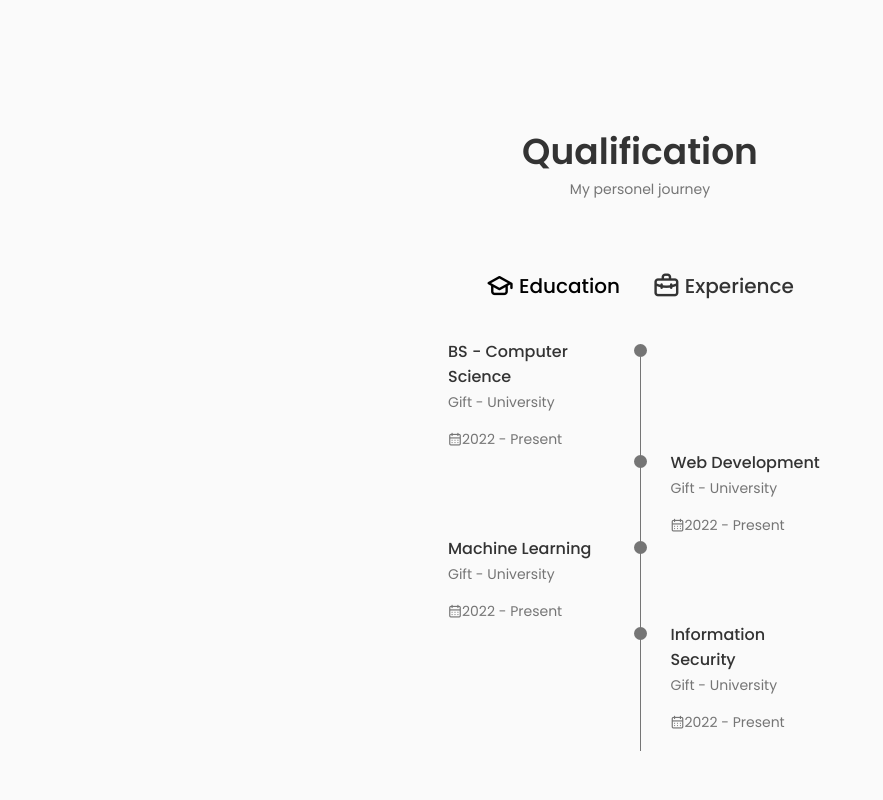
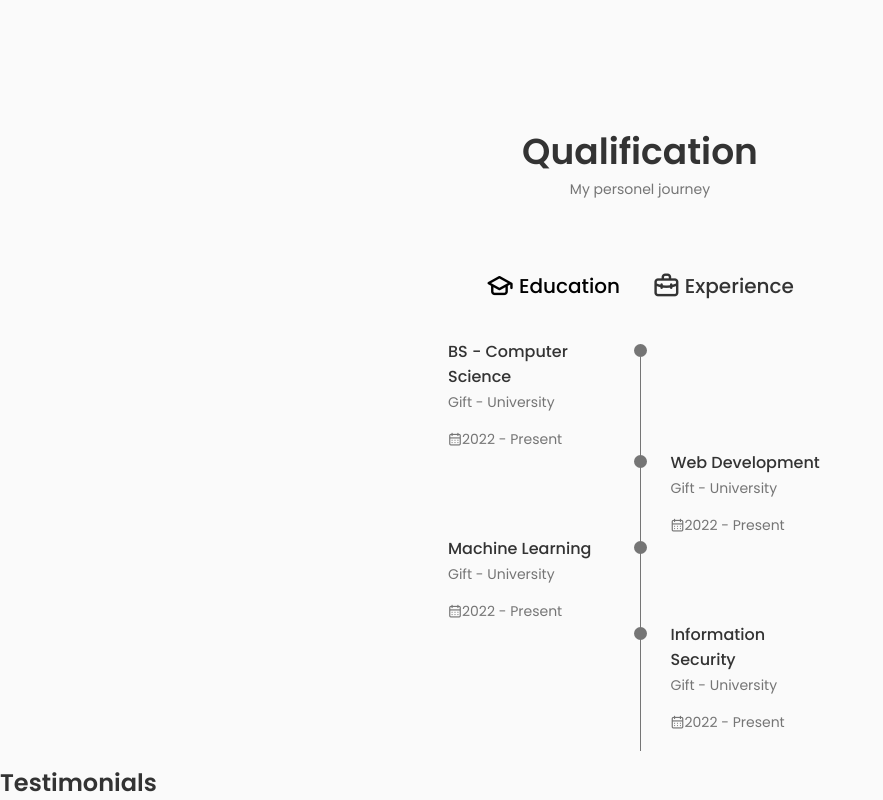
Before and after one commit to BADARRASHEED/Portfolio, a React (Create React App) app: page / in a window 1280 px wide. Shown: the part 1698-2498 px from the top of the page, without its empty margins (0-883 px from the left). Before the commit the page ends 2463 px from the top, so only its background shows below. Built offline with nearby package versions, Linux system fonts and the light colour scheme.

Commit message:
Testimonials Started

```diff
--- a/src/App.js
+++ b/src/App.js
@@ -6,6 +6,7 @@
 import Skills from "./components/skills/Skills";
 import Services from "./components/services/Services";
 import Qualification from "./components/qualification/Qualification";
+import Testimonials from "./components/testimonials/Testimonials";
 
 const App = () => {
   return (
@@ -17,6 +18,7 @@
         <Skills />
         <Services />
         <Qualification />
+        <Testimonials />
       </main>
     </>
   );
--- /dev/null
+++ b/src/components/testimonials/Testimonials.jsx
@@ -0,0 +1,12 @@
+import React from "react";
+import "./testimonials.css";
+
+const Testimonials = () => {
+  return (
+    <div>
+      <h2>Testimonials</h2>
+    </div>
+  );
+};
+
+export default Testimonials;
```
Also changed, not shown: src/components/testimonials/testimonials.css (added).
